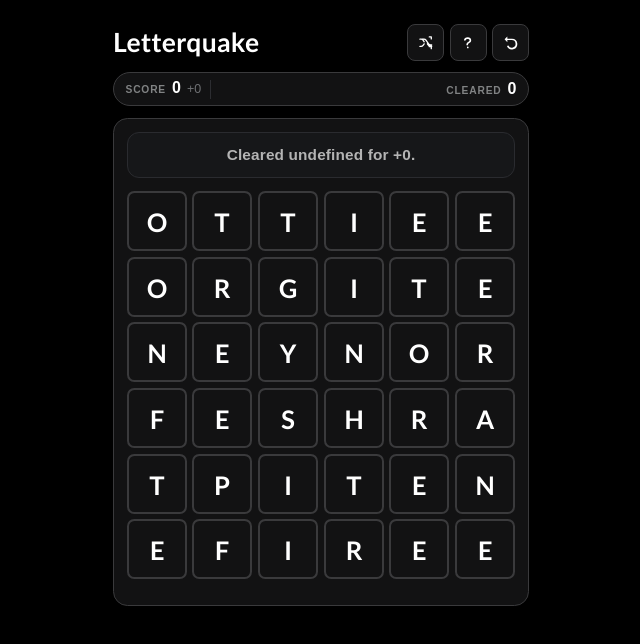
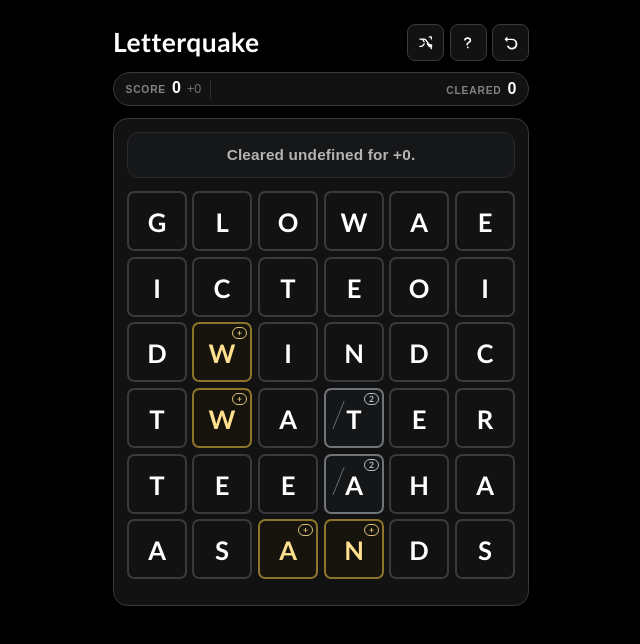
Before and after one commit to akashpkumar/letterquake, a React (Vite) app: page / in a window 1280 px wide. Shown: the top 644 px of the page, without its empty margins (319-959 px from the left). Built offline with nearby package versions, Linux system fonts and the light colour scheme.

Commit message:
Add special tiles and refine board motion

```diff
--- a/src/App.css
+++ b/src/App.css
@@ -419,6 +419,7 @@
 .tile__block {
   position: absolute;
   inset: 0;
+  z-index: 1;
   display: grid;
   place-items: center;
   border: 2px solid #3a3a3c;
@@ -430,6 +431,22 @@
   backface-visibility: hidden;
   will-change: transform, opacity;
   transition: transform 120ms ease, border-color 120ms ease, background 120ms ease;
+}
+
+.tile__accent {
+  position: absolute;
+  top: 0.16rem;
+  right: 0.18rem;
+  min-width: 0.95rem;
+  padding: 0.04rem 0.15rem;
+  border-radius: 999px;
+  border: 1px solid currentColor;
+  font-size: 0.54rem;
+  font-weight: 800;
+  line-height: 1.05;
+  letter-spacing: 0.04em;
+  text-transform: uppercase;
+  opacity: 0.85;
 }
 
 .tile__glyph {
@@ -451,10 +468,21 @@
   content: '';
   position: absolute;
   inset: 0;
-  border-color: #2d2d31;
-  border: 2px solid #2d2d31;
+  z-index: 0;
+  border-color: #242426;
+  border: 1px solid #242426;
   border-radius: 0.45rem;
-  background: #0f0f10;
+  background: #09090a;
+}
+
+.tile--spawning-slot::after {
+  content: '';
+  position: absolute;
+  inset: 1px;
+  z-index: 0;
+  border: 1px solid #212124;
+  border-radius: 0.45rem;
+  background: #070708;
 }
 
 .tile__block--selected {
@@ -467,11 +495,19 @@
   transform: scale(1.04);
 }
 
+.tile__block--matched {
+  border-color: #5d8f6d;
+}
+
 .tile__block--invalid {
   animation: tile-nope 360ms ease;
   background: #2a1114;
   border-color: #c44b5a;
   color: #ffb7bf;
+}
+
+.tile__block--retained {
+  animation: tile-retain 520ms ease;
 }
 
 .tile__block--clearing {
@@ -501,6 +537,47 @@
     cubic-bezier(0.16, 0.68, 0.2, 1) both;
   animation-delay: var(--spawn-delay, 0ms);
   opacity: 0;
+}
+
+.tile__block--kind-gold {
+  border-color: #8d742b;
+  background: #17140d;
+  color: #ffe08f;
+}
+
+.tile__block--kind-gold .tile__accent {
+  color: #ffe08f;
+}
+
+.tile__block--kind-cracked {
+  border-color: #6f7479;
+  background: #151617;
+}
+
+.tile__block--kind-cracked::after {
+  content: '';
+  position: absolute;
+  left: 22%;
+  top: 18%;
+  width: 1px;
+  height: 54%;
+  background: #8b9094;
+  transform: rotate(22deg);
+  opacity: 0.7;
+}
+
+.tile__block--kind-cracked .tile__accent {
+  color: #d4d7da;
+}
+
+.tile__block--kind-anchor {
+  border-color: #4e6576;
+  background: #101417;
+  color: #d9eefb;
+}
+
+.tile__block--kind-anchor .tile__accent {
+  color: #a9d3ed;
 }
 
 .board-panel__footer {
@@ -612,6 +689,19 @@
   }
 }
 
+@keyframes tile-retain {
+  0% {
+    transform: scale(1);
+  }
+  26% {
+    transform: scale(1.06);
+    border-color: #d4d7da;
+  }
+  100% {
+    transform: scale(1);
+  }
+}
+
 @keyframes board-shake {
   0%,
   100% {
--- a/src/App.tsx
+++ b/src/App.tsx
@@ -34,6 +34,7 @@
   TILE_CLEAR_ANIMATION_MS,
 } from './game/constants'
 import { createGame, shuffleGame, submitSelection } from './game/engine'
+import { getTileDefinition, STARTER_TILE_KINDS } from './game/tileRegistry'
 import type {
   FoundWord,
   GameState,
@@ -141,7 +142,9 @@
         phase: 'refill',
         board: nextGame.board,
         words: [],
+        matchedPositions: [],
         clearedPositions: [],
+        retainedPositions: [],
         movedPositions: [],
         spawnedPositions,
         combo: 0,
@@ -310,11 +313,13 @@
   const highlightedPositions = useMemo(() => {
     const selected = new Set(game.selectedPath.map(hashPosition))
     const invalid = new Set(invalidPath.map(hashPosition))
+    const matched = new Set(activeStep?.matchedPositions.map(hashPosition) ?? [])
     const cleared = new Set(activeStep?.clearedPositions.map(hashPosition) ?? [])
+    const retained = new Set(activeStep?.retainedPositions.map(hashPosition) ?? [])
     const moved = new Set(activeStep?.movedPositions.map(hashPosition) ?? [])
     const spawned = new Set(activeStep?.spawnedPositions.map(hashPosition) ?? [])
 
-    return { selected, invalid, cleared, moved, spawned }
+    return { selected, invalid, matched, cleared, retained, moved, spawned }
   }, [activeStep, game.selectedPath, invalidPath])
   const selectedOrderMap = useMemo(() => {
     const order = new Map<string, number>()
@@ -850,6 +855,14 @@
                 <li>Valid words explode and score points.</li>
                 <li>Blocks above fall down and new ones refill from the top.</li>
                 <li>Gravity can trigger bonus cascade clears automatically.</li>
+                {STARTER_TILE_KINDS.map((kind) => {
+                  const definition = getTileDefinition(kind)
+                  return (
+                    <li key={kind}>
+                      {definition.label}: {definition.description}
+                    </li>
+                  )
+                })}
                 <li>Shuffle rescues a bad board for {SHUFFLE_PENALTY} points.</li>
               </ul>
             </section>
@@ -963,19 +976,29 @@
                 const stateClasses = [
                   'tile',
                   !tile ? 'tile--empty' : '',
+                  tile && highlightedPositions.spawned.has(positionKey)
+                    ? 'tile--spawning-slot'
+                    : '',
                 ]
                   .filter(Boolean)
                   .join(' ')
                 const blockClasses = [
                   'tile__block',
+                  tile ? getTileDefinition(tile.kind).uiClassName : '',
                   highlightedPositions.selected.has(positionKey)
                     ? 'tile__block--selected'
                     : '',
                   highlightedPositions.invalid.has(positionKey)
                     ? 'tile__block--invalid'
                     : '',
+                  highlightedPositions.matched.has(positionKey)
+                    ? 'tile__block--matched'
+                    : '',
                   highlightedPositions.cleared.has(positionKey)
                     ? 'tile__block--clearing'
+                    : '',
+                  highlightedPositions.retained.has(positionKey)
+                    ? 'tile__block--retained'
                     : '',
                   highlightedPositions.cleared.has(positionKey) && isAutoClearVisible
                     ? 'tile__block--clearing-auto'
@@ -1007,7 +1030,7 @@
 
                 return (
                   <button
-                    aria-label={`tile ${rowIndex + 1}-${colIndex + 1} ${tile?.letter ?? 'empty'}`}
+                    aria-label={`tile ${rowIndex + 1}-${colIndex + 1} ${tile?.letter ?? 'empty'}${tile ? ` ${getTileDefinition(tile.kind).label.toLowerCase()}` : ''}`}
                     className={stateClasses}
                     data-col={colIndex}
                     data-row={rowIndex}
@@ -1023,6 +1046,13 @@
                         {highlightedPositions.selected.has(positionKey) ? (
                           <span className="tile__order">
                             {selectedOrderMap.get(positionKey)}
+                          </span>
+                        ) : null}
+                        {tile.kind !== 'normal' ? (
+                          <span className="tile__accent">
+                            {tile.kind === 'cracked'
+                              ? tile.state?.durability ?? 2
+                              : getTileDefinition(tile.kind).accentLabel}
                           </span>
                         ) : null}
                         <span className="tile__glyph">{tile.letter}</span>
--- a/src/game/constants.ts
+++ b/src/game/constants.ts
@@ -19,7 +19,7 @@
 export const FALL_DURATION_PER_ROW_MS = 64
 export const FALL_DELAY_PER_ROW_MS = 26
 export const FALL_COLUMN_SWEEP_MS = 30
-export const FALL_LAND_BOUNCE_PX = 4
+export const FALL_LAND_BOUNCE_PX = 0
 export const SPAWN_BASE_DURATION_MS = 340
 export const SPAWN_DURATION_PER_ROW_MS = 105
 export const SPAWN_DELAY_PER_ROW_MS = 34
--- a/src/game/engine.ts
+++ b/src/game/engine.ts
@@ -9,6 +9,7 @@
   TARGET_EASY_WORDS,
 } from './constants'
 import { COMMON_WORDS, DICTIONARY_SET } from './dictionary'
+import { getTileDefinition, TILE_DEFINITIONS } from './tileRegistry'
 import type {
   Board,
   CreateGameOptions,
@@ -17,6 +18,7 @@
   Position,
   ResolutionResult,
   Tile,
+  TileKind,
   TurnResult,
   TurnStep,
 } from './types'
@@ -28,9 +30,23 @@
 
 let tileSequence = 0
 
-function makeTile(letter: string): Tile {
+function makeTile(letter: string, kind: TileKind = 'normal'): Tile {
   tileSequence += 1
-  return { id: `tile-${tileSequence}`, letter }
+  const definition = getTileDefinition(kind)
+
+  return {
+    id: `tile-${tileSequence}`,
+    letter,
+    kind,
+    state: definition.createState?.(),
+  }
+}
+
+function cloneTileWithLetter(tile: Tile, letter: string): Tile {
+  return {
+    ...tile,
+    letter,
+  }
 }
 
 function clonePosition(position: Position): Position {
@@ -39,6 +55,18 @@
 
 function hashPosition(position: Position): string {
   return `${position.row}:${position.col}`
+}
+
+function collectUniquePositions(words: FoundWord[]): Position[] {
+  const positions = new Map<string, Position>()
+
+  words.forEach((word) => {
+    word.positions.forEach((position) => {
+      positions.set(hashPosition(position), clonePosition(position))
+    })
+  })
+
+  return [...positions.values()]
 }
 
 function nextSeed(seed: number): number {
@@ -87,14 +115,41 @@
   return length * length * 10 * combo
 }
 
+function scoreFoundWord(board: Board, word: FoundWord, combo: number): number {
+  const bonus = word.positions.reduce((total, position) => {
+    const tile = board[position.row][position.col]
+    if (!tile) {
+      return total
+    }
+
+    return total + (getTileDefinition(tile.kind).scoreBonus ?? 0)
+  }, 0)
+
+  return scoreWord(word.word.length, combo) + bonus * combo
+}
+
 export function cloneBoard(board: Board): Board {
   return board.map((row) => row.map((tile) => (tile ? { ...tile } : null)))
 }
 
-export function makeBoardFromRows(rows: string[]): Board {
-  return rows.map((row) =>
+export function makeBoardFromRows(
+  rows: string[],
+  specialTiles: Array<{ position: Position; kind: TileKind }> = [],
+): Board {
+  const board = rows.map((row) =>
     row.split('').map((letter) => (letter === '.' ? null : makeTile(letter))),
   )
+
+  specialTiles.forEach(({ position, kind }) => {
+    const tile = board[position.row]?.[position.col]
+    if (!tile) {
+      return
+    }
+
+    board[position.row][position.col] = makeTile(tile.letter, kind)
+  })
+
+  return board
 }
 
 export function boardToRows(board: Board): string[] {
@@ -225,27 +280,35 @@
   return found
 }
 
-function removeWord(board: Board, word: FoundWord): { board: Board; cleared: Position[] } {
+function resolveWordHit(
+  board: Board,
+  words: FoundWord[],
+): { board: Board; cleared: Position[]; retained: Position[]; matched: Position[] } {
   const nextBoard = cloneBoard(board)
-  word.positions.forEach((position) => {
-    nextBoard[position.row][position.col] = null
-  })
-  return { board: nextBoard, cleared: word.positions.map(clonePosition) }
-}
+  const matched = collectUniquePositions(words)
+  const cleared: Position[] = []
+  const retained: Position[] = []
 
-function removeWords(board: Board, words: FoundWord[]): { board: Board; cleared: Position[] } {
-  const nextBoard = cloneBoard(board)
-  const clearedMap = new Map<string, Position>()
+  matched.forEach((position) => {
+    const tile = nextBoard[position.row][position.col]
+    if (!tile) {
+      return
+    }
 
-  words.forEach((word) => {
-    word.positions.forEach((position) => {
-      const key = hashPosition(position)
-      nextBoard[position.row][position.col] = null
-      clearedMap.set(key, clonePosition(position))
-    })
+    const resolution = getTileDefinition(tile.kind).onWordHit?.(tile) ?? {
+      tile: null,
+      removed: true,
+    }
+
+    nextBoard[position.row][position.col] = resolution.tile
+    if (resolution.removed) {
+      cleared.push(clonePosition(position))
+    } else {
+      retained.push(clonePosition(position))
+    }
   })
 
-  return { board: nextBoard, cleared: [...clearedMap.values()] }
+  return { board: nextBoard, cleared, retained, matched }
 }
 
 function filterWordsTouchingPositions(
@@ -271,6 +334,19 @@
     for (let row = board.length - 1; row >= 0; row -= 1) {
       const tile = board[row][col]
       if (!tile) {
+        continue
+      }
+
+       if (getTileDefinition(tile.kind).blocksGravity) {
+        nextBoard[row][col] = tile
+        targetRow = row - 1
+        continue
+      }
+
+      while (targetRow >= 0 && nextBoard[targetRow][col] !== null) {
+        targetRow -= 1
+      }
+      if (targetRow < 0) {
         continue
       }
 
@@ -408,6 +484,50 @@
   return [bestLetter, currentSeed]
 }
 
+function countTileKinds(board: Board): Record<TileKind, number> {
+  const counts = {
+    normal: 0,
+    gold: 0,
+    cracked: 0,
+    anchor: 0,
+  } satisfies Record<TileKind, number>
+
+  board.forEach((row) => {
+    row.forEach((tile) => {
+      if (tile) {
+        counts[tile.kind] += 1
+      }
+    })
+  })
+
+  return counts
+}
+
+function pickWeightedTileKind(board: Board, seed: number): [TileKind, number] {
+  const counts = countTileKinds(board)
+  const candidates = (Object.values(TILE_DEFINITIONS) as Array<(typeof TILE_DEFINITIONS)[TileKind]>)
+    .filter((definition) => {
+      if (definition.maxOnBoard === undefined) {
+        return true
+      }
+
+      return counts[definition.kind] < definition.maxOnBoard
+    })
+
+  const totalWeight = candidates.reduce((sum, definition) => sum + definition.spawnWeight, 0)
+  const [roll, updatedSeed] = randomFloat(seed)
+  let threshold = roll * totalWeight
+
+  for (const definition of candidates) {
+    threshold -= definition.spawnWeight
+    if (threshold <= 0) {
+      return [definition.kind, updatedSeed]
+    }
+  }
+
+  return [candidates[candidates.length - 1]?.kind ?? 'normal', updatedSeed]
+}
+
 function refillBoard(board: Board, seed: number): { board: Board; spawned: Position[]; seed: number } {
   const nextBoard = cloneBoard(board)
   const spawned: Position[] = []
@@ -420,8 +540,9 @@
       }
 
       const [letter, updatedSeed] = chooseRefillLetter(nextBoard, row, col, currentSeed)
-      currentSeed = updatedSeed
-      nextBoard[row][col] = makeTile(letter)
+      const [kind, kindSeed] = pickWeightedTileKind(nextBoard, updatedSeed)
+      currentSeed = kindSeed
+      nextBoard[row][col] = makeTile(letter, kind)
       spawned.push({ row, col })
     }
   }
@@ -444,7 +565,8 @@
   word.split('').forEach((letter, index) => {
     const row = orientation === 'horizontal' ? start.row : start.row + index
     const col = orientation === 'horizontal' ? start.col + index : start.col
-    nextBoard[row][col] = makeTile(letter)
+    const existingTile = nextBoard[row][col]
+    nextBoard[row][col] = existingTile ? cloneTileWithLetter(existingTile, letter) : makeTile(letter)
   })
 
   return nextBoard
@@ -528,22 +650,26 @@
       break
     }
 
+    const matchedPositions = collectUniquePositions(words)
+
     highestCombo = Math.max(highestCombo, combo)
     clearedWords.push(...words.map((word) => word.word))
     totalWordsCleared += words.length
 
     const clearScore = words.reduce(
-      (sum, word) => sum + scoreWord(word.word.length, combo),
+      (sum, word) => sum + scoreFoundWord(nextBoard, word, combo),
       0,
     )
     scoreDelta += clearScore
 
-    const { board: clearedBoard, cleared } = removeWords(nextBoard, words)
+    const { board: clearedBoard, cleared, retained } = resolveWordHit(nextBoard, words)
     steps.push({
       phase: 'clear',
       board: cloneBoard(nextBoard),
       words,
+      matchedPositions,
       clearedPositions: cleared,
+      retainedPositions: retained,
       movedPositions: [],
       spawnedPositions: [],
       combo,
@@ -553,7 +679,9 @@
       phase: 'pause-clear',
       board: cloneBoard(clearedBoard),
       words: [],
+      matchedPositions: [],
       clearedPositions: [],
+      retainedPositions: [],
       movedPositions: [],
       spawnedPositions: [],
       combo,
@@ -565,7 +693,9 @@
       phase: 'gravity',
       board: cloneBoard(gravityBoard),
       words: [],
+      matchedPositions: [],
       clearedPositions: [],
+      retainedPositions: [],
       movedPositions: moved,
       spawnedPositions: [],
       combo,
@@ -575,7 +705,9 @@
       phase: 'pause-refill',
       board: cloneBoard(gravityBoard),
       words: [],
+      matchedPositions: [],
       clearedPositions: [],
+      retainedPositions: [],
       movedPositions: [],
       spawnedPositions: [],
       combo,
@@ -608,16 +740,18 @@
     positions: selection.map(clonePosition),
   }
 
-  const { board: clearedBoard, cleared } = removeWord(board, resolvedWord)
+  const { board: clearedBoard, cleared, retained, matched } = resolveWordHit(board, [resolvedWord])
   const { board: gravityBoard, moved } = applyGravity(clearedBoard)
-  const scoreDelta = scoreWord(word.length, 1)
+  const scoreDelta = scoreFoundWord(board, resolvedWord, 1)
 
   const steps: TurnStep[] = [
     {
       phase: 'clear',
       board: cloneBoard(board),
       words: [resolvedWord],
+      matchedPositions: matched,
       clearedPositions: cleared,
+      retainedPositions: retained,
       movedPositions: [],
       spawnedPositions: [],
       combo: 1,
@@ -627,7 +761,9 @@
       phase: 'pause-clear',
       board: cloneBoard(clearedBoard),
       words: [],
+      matchedPositions: [],
       clearedPositions: [],
+      retainedPositions: [],
       movedPositions: [],
       spawnedPositions: [],
       combo: 1,
@@ -637,7 +773,9 @@
       phase: 'gravity',
       board: cloneBoard(gravityBoard),
       words: [],
+      matchedPositions: [],
       clearedPositions: [],
+      retainedPositions: [],
       movedPositions: moved,
       spawnedPositions: [],
       combo: 1,
@@ -647,7 +785,9 @@
       phase: 'pause-refill',
       board: cloneBoard(gravityBoard),
       words: [],
+      matchedPositions: [],
       clearedPositions: [],
+      retainedPositions: [],
       movedPositions: [],
       spawnedPositions: [],
       combo: 1,
@@ -664,7 +804,9 @@
     phase: 'refill',
     board: cloneBoard(injectedRefill.board),
     words: [],
+    matchedPositions: [],
     clearedPositions: [],
+    retainedPositions: [],
     movedPositions: [],
     spawnedPositions: spawned,
     combo: Math.max(1, comboResult.highestCombo),
--- /dev/null
+++ b/src/game/tileRegistry.ts
@@ -0,0 +1,88 @@
+import type { Tile, TileKind, TileState } from './types'
+
+export interface TileClearResolution {
+  tile: Tile | null
+  removed: boolean
+}
+
+export interface TileDefinition {
+  kind: TileKind
+  label: string
+  description: string
+  spawnWeight: number
+  maxOnBoard?: number
+  uiClassName: string
+  accentLabel?: string
+  blocksGravity?: boolean
+  scoreBonus?: number
+  createState?: () => TileState | undefined
+  onWordHit?: (tile: Tile) => TileClearResolution
+}
+
+const DEFAULT_CRACKED_DURABILITY = 2
+
+function hitCrackedTile(tile: Tile): TileClearResolution {
+  const durability = tile.state?.durability ?? DEFAULT_CRACKED_DURABILITY
+
+  if (durability <= 1) {
+    return { tile: null, removed: true }
+  }
+
+  return {
+    tile: {
+      ...tile,
+      state: {
+        ...tile.state,
+        durability: durability - 1,
+      },
+    },
+    removed: false,
+  }
+}
+
+export const TILE_DEFINITIONS: Record<TileKind, TileDefinition> = {
+  normal: {
+    kind: 'normal',
+    label: 'Normal',
+    description: 'Standard letter tile.',
+    spawnWeight: 82,
+    uiClassName: 'tile__block--kind-normal',
+  },
+  gold: {
+    kind: 'gold',
+    label: 'Gold',
+    description: 'Adds bonus points when used in a valid word.',
+    spawnWeight: 8,
+    maxOnBoard: 4,
+    uiClassName: 'tile__block--kind-gold',
+    accentLabel: '+',
+    scoreBonus: 30,
+  },
+  cracked: {
+    kind: 'cracked',
+    label: 'Cracked',
+    description: 'Needs two valid word hits before it breaks.',
+    spawnWeight: 6,
+    maxOnBoard: 4,
+    uiClassName: 'tile__block--kind-cracked',
+    accentLabel: 'II',
+    createState: () => ({ durability: DEFAULT_CRACKED_DURABILITY }),
+    onWordHit: hitCrackedTile,
+  },
+  anchor: {
+    kind: 'anchor',
+    label: 'Anchor',
+    description: 'Stays fixed during gravity while other tiles fall around it.',
+    spawnWeight: 4,
+    maxOnBoard: 2,
+    uiClassName: 'tile__block--kind-anchor',
+    accentLabel: '#',
+    blocksGravity: true,
+  },
+}
+
+export const STARTER_TILE_KINDS: TileKind[] = ['gold', 'cracked', 'anchor']
+
+export function getTileDefinition(kind: TileKind): TileDefinition {
+  return TILE_DEFINITIONS[kind]
+}
```
Also changed, not shown: src/game/types.ts (+10 -0 lines), 2 other files (tests, documents, lock files or other folders).
